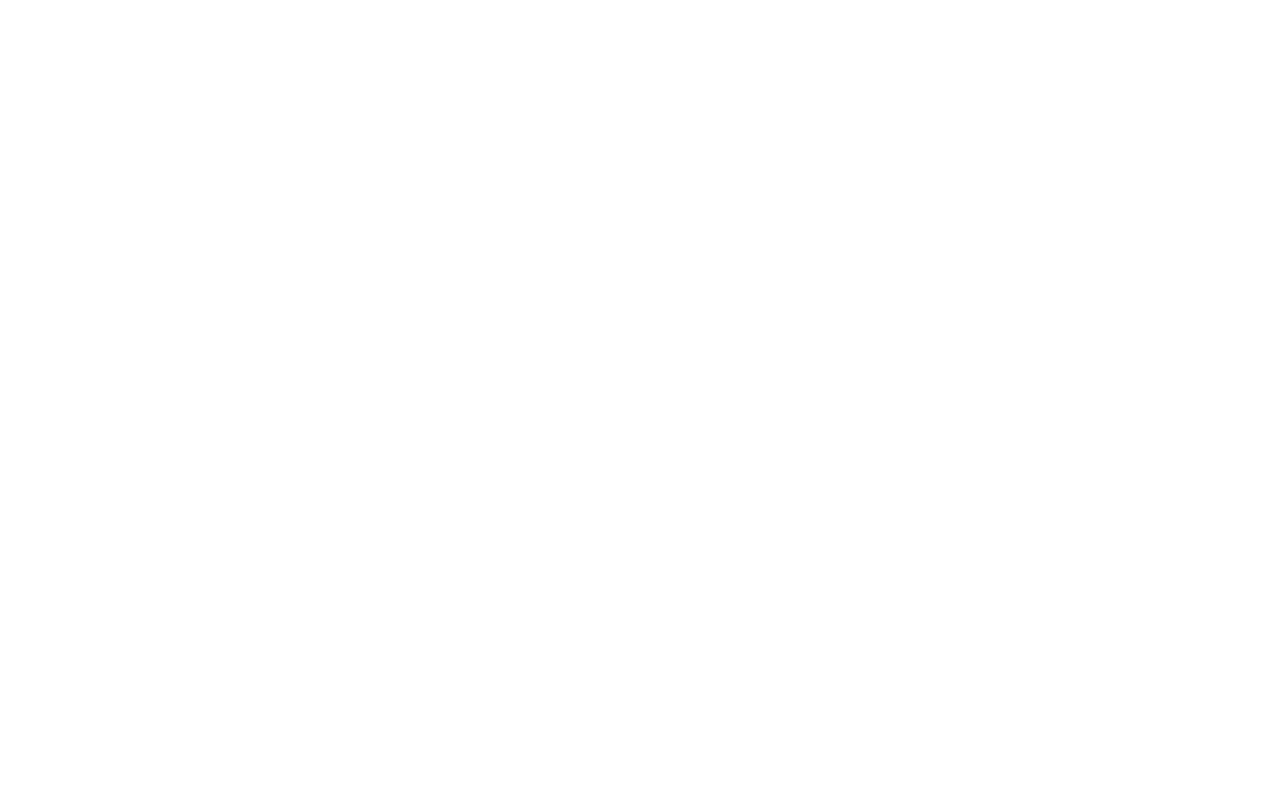
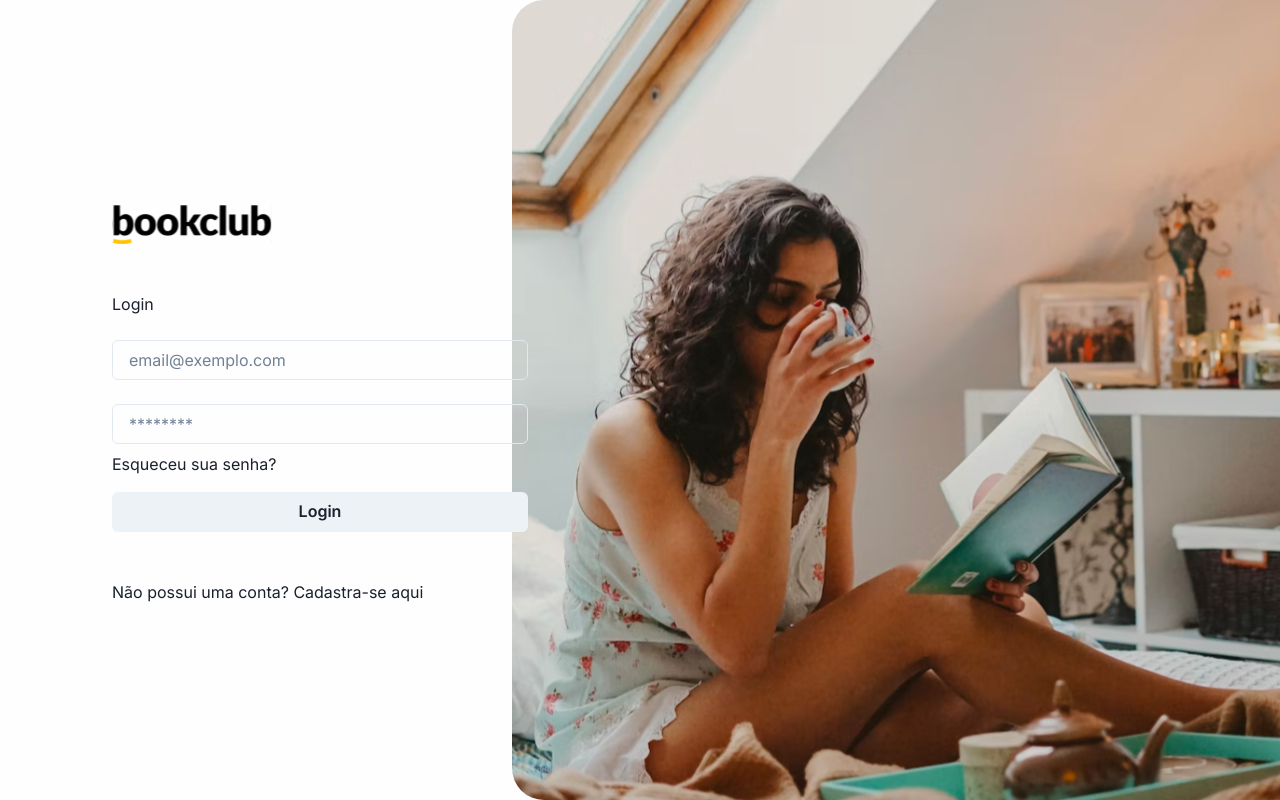
Before and after one commit to AlissonMoraesDev/bookclub-web, a React (Create React App) app: page / in a window 1280 px wide. Built offline with nearby package versions, Linux system fonts and the light colour scheme.

Commit message:
feat: implementação chakra-ui tela de login

```diff
--- a/src/App.js
+++ b/src/App.js
@@ -1,9 +1,11 @@
 import { ChakraProvider } from '@chakra-ui/react'
+import { theme } from 'styles'
+import { LoginScreen } from 'modules/unauthenticated/screens/Login'
 
 function App() {
   return (
-    <ChakraProvider>
-
+    <ChakraProvider theme={theme}>
+      <LoginScreen />
     </ChakraProvider>
   );
 }
--- /dev/null
+++ b/src/modules/unauthenticated/screens/Login/index.js
@@ -0,0 +1,33 @@
+import { Flex, Image, Text, Input, Link, Button } from '@chakra-ui/react'
+
+export const LoginScreen = () => {
+  return (
+    <Flex flexDir="row" w="100vw" h="100vh">
+      <Flex alignItems="flex-start" justifyContent="center" paddingLeft="112px" flexDir="column" w="40%" h="100%">
+        <Flex flexDirection="column" w="416px">
+          <Image src="/img/logo.svg" alt="BookClub Logo" w="160px" h="48px" />
+          <Text mt="48px">Login</Text>
+          <Input
+            mt="24px"
+            placeholder="email@exemplo.com"
+          />
+          <Input
+            mt="24px"
+            placeholder="********"
+          />
+          <Link mt="8px">Esqueceu sua senha?</Link>
+          <Button mt="16px">Login</Button>
+          <Link mt="48px">Não possui uma conta? Cadastra-se aqui</Link>
+        </Flex>
+      </Flex>
+      <Flex w="60%" h="100vh"
+        backgroundImage="url('/img/auth_background.svg')"
+        backgroundSize="cover"
+        backgroundPosition="center"
+        backgroundRepeat="no-repeat"
+        borderTopLeftRadius="32px"
+        borderBottomLeftRadius="32px"
+      />
+    </Flex>
+  )
+}
--- /dev/null
+++ b/src/modules/unauthenticated/screens/index.js
@@ -0,0 +1 @@
+export * from './Login'
--- /dev/null
+++ b/src/styles/colors.js
@@ -0,0 +1,9 @@
+export const colors = {
+  primary: '#FFC734',
+  black: '#000000',
+  white: '#FFFFFF',
+  grayDark: '#737373',
+  gray: '#E6E6E6',
+  grayLight: '#F2F1F1',
+  background: '#FEFEFE'
+}
--- /dev/null
+++ b/src/styles/index.js
@@ -0,0 +1 @@
+export * from './theme'
--- /dev/null
+++ b/src/styles/theme.js
@@ -0,0 +1,18 @@
+import { extendTheme } from '@chakra-ui/react'
+import { colors } from './colors'
+
+export const theme = extendTheme({
+  colors: {
+    brand: colors
+  },
+  styles: {
+    global: {
+      'html, body': {
+        fontFamily: 'Inter',
+        padding: 0,
+        margin: 0,
+        backgroundColor: colors.background
+      },
+    }
+  }
+})
```
Also changed, not shown: public/img/auth_background.svg (added), public/img/logo.svg (added).
